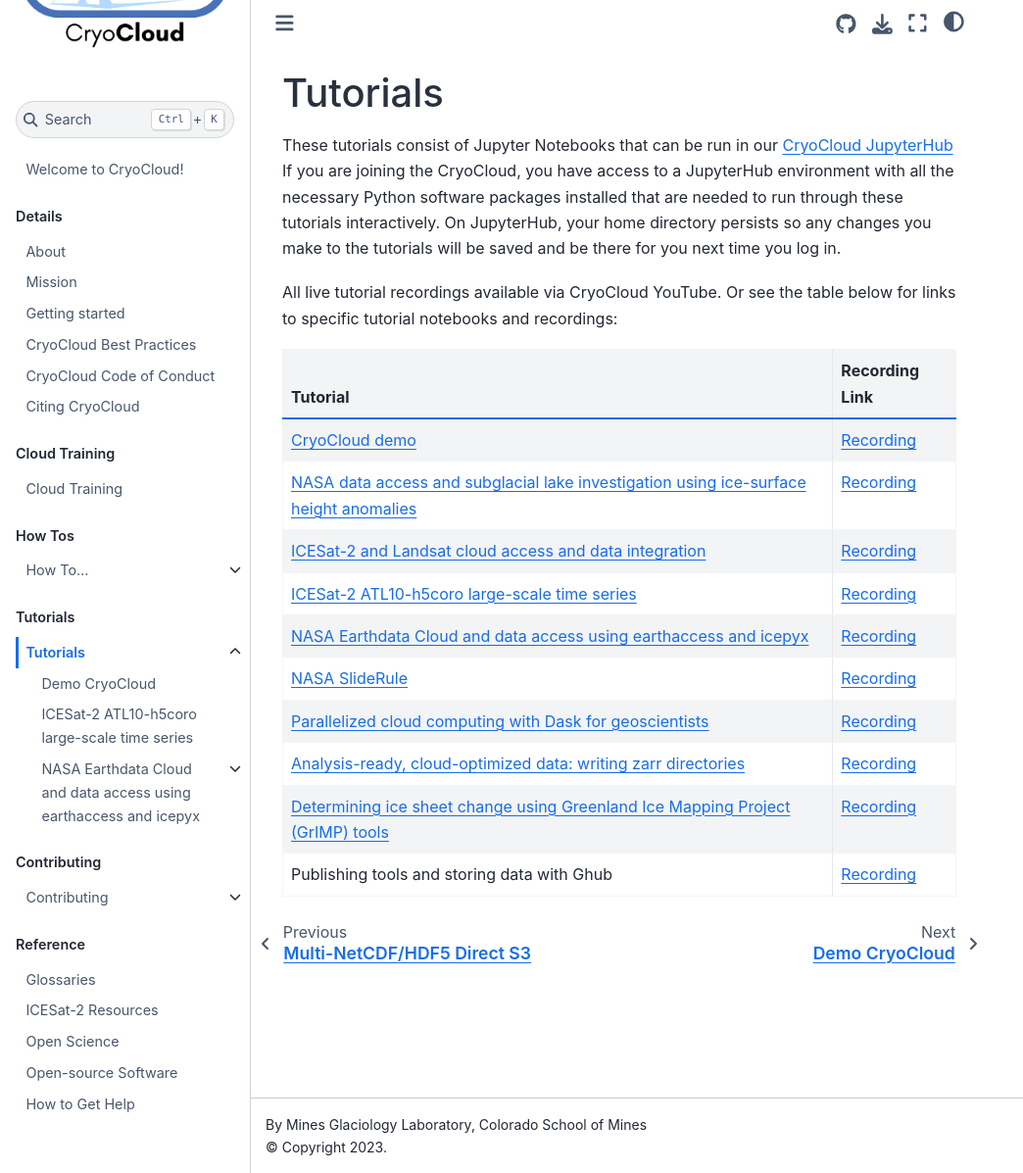
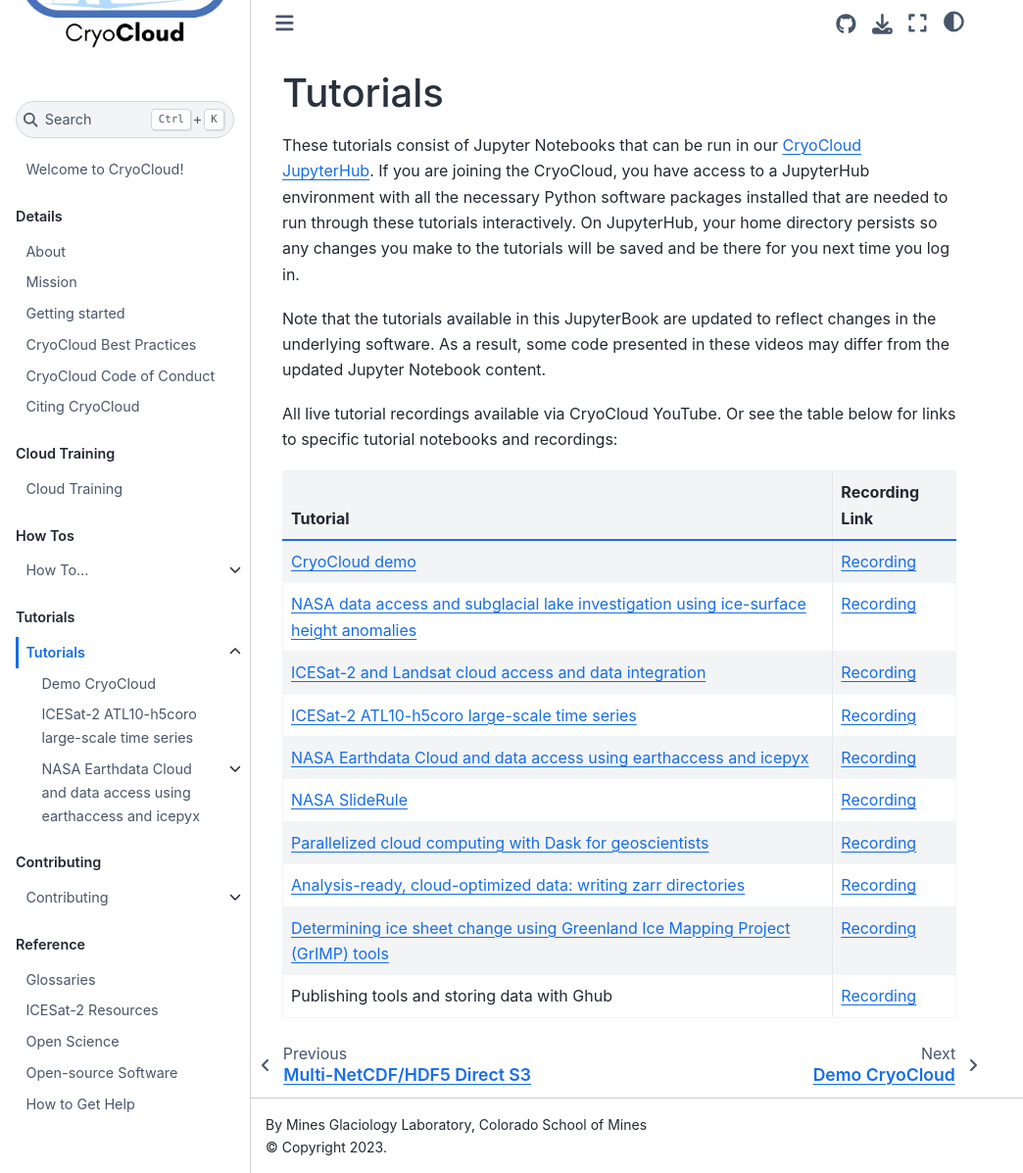
Before and after one commit to CryoInTheCloud/CryoCloudWebsite, a Jupyter Book: the page built from book/tutorials/index.md, in a window 1280 px wide and 1197 px high. Shown: the whole window at 98% size, without its empty margins (0-1044 px from the left). Built offline with Jupyter Book 1.0.4 settings and Sphinx 7.4.7 and the Sphinx Book theme 1.1.4, drawn with Linux system fonts in a browser that asks for light colours; pages that are not in the unit, such as notebooks, are missing from menus.

Commit message:
add note that notebook content is updated and may differ from videos

```diff
--- a/book/tutorials/index.md
+++ b/book/tutorials/index.md
@@ -1,12 +1,15 @@
 # Tutorials
 
 These tutorials consist of Jupyter Notebooks that can be run in our
-{{ '[CryoCloud JupyterHub]({url})'.format(url=jupyterhub_url) }}
+{{ '[CryoCloud JupyterHub]({url})'.format(url=jupyterhub_url) }}.
 If you are joining the CryoCloud, you have access to a JupyterHub environment
 with all the necessary Python software packages installed that are needed to run
 through these tutorials interactively. On JupyterHub, your home directory persists
 so any changes you make to the tutorials will be saved and be there for you next
 time you log in.
+
+Note that the tutorials available in this JupyterBook are updated to reflect changes in the underlying software.
+As a result, some code presented in these videos may differ from the updated Jupyter Notebook content.
 
 All live tutorial recordings available via CryoCloud YouTube. Or see the table below for links to specific tutorial notebooks and recordings:
 
```
